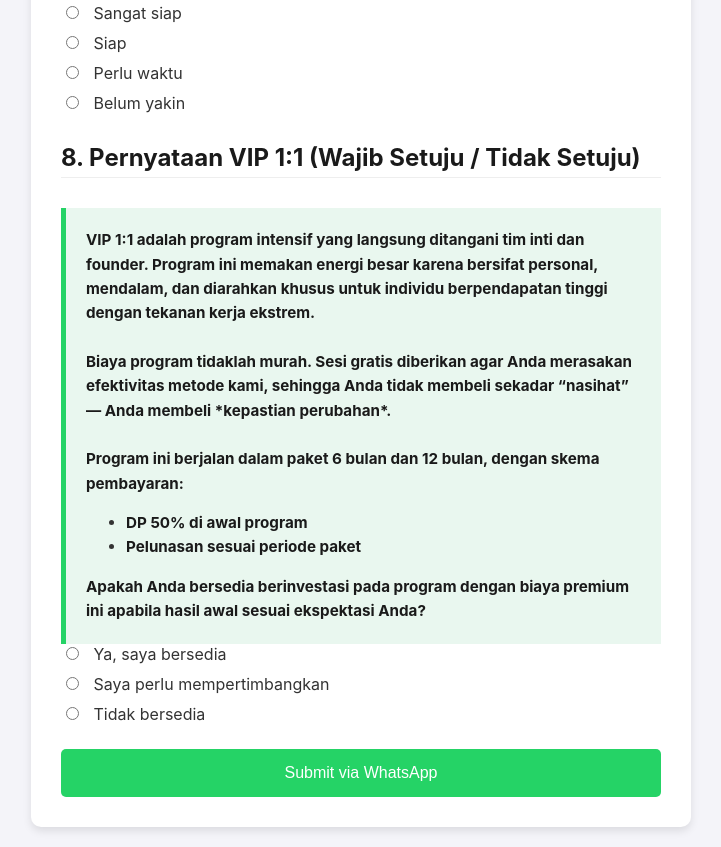
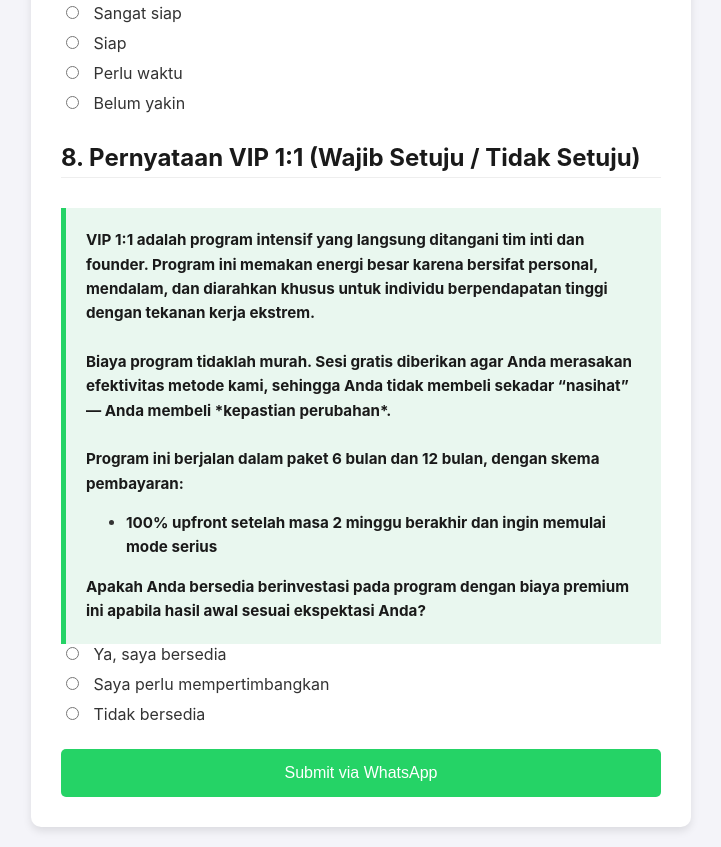
Before and after one commit to elvisiondragon-ai/tree, a website: page formid2/index.html in a window 1280 px wide. Shown: the part 2107-2954 px from the top of the page, without its empty margins (279-1000 px from the left). Drawn offline with Linux system fonts and the light colour scheme.

Commit message:
v22 form VIsion FORM

```diff
--- a/formid2/index.html
+++ b/formid2/index.html
@@ -189,8 +189,7 @@
                 <br><br>
                 <strong>Program ini berjalan dalam paket 6 bulan dan 12 bulan, dengan skema pembayaran:</strong>
                 <ul>
-                    <li><strong>DP 50% di awal program</strong></li>
-                    <li><strong>Pelunasan sesuai periode paket</strong></li>
+                    <li><strong>100% upfront setelah masa 2 minggu berakhir dan ingin memulai mode serius</strong></li>
                 </ul>
                 <strong>Apakah Anda bersedia berinvestasi pada program dengan biaya premium ini apabila hasil awal sesuai ekspektasi Anda?</strong>
             </div>
```
